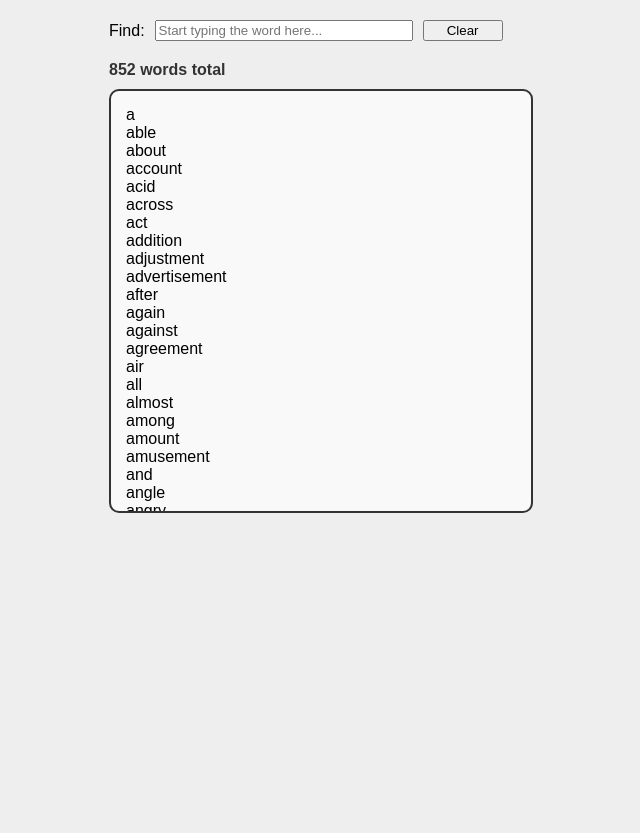
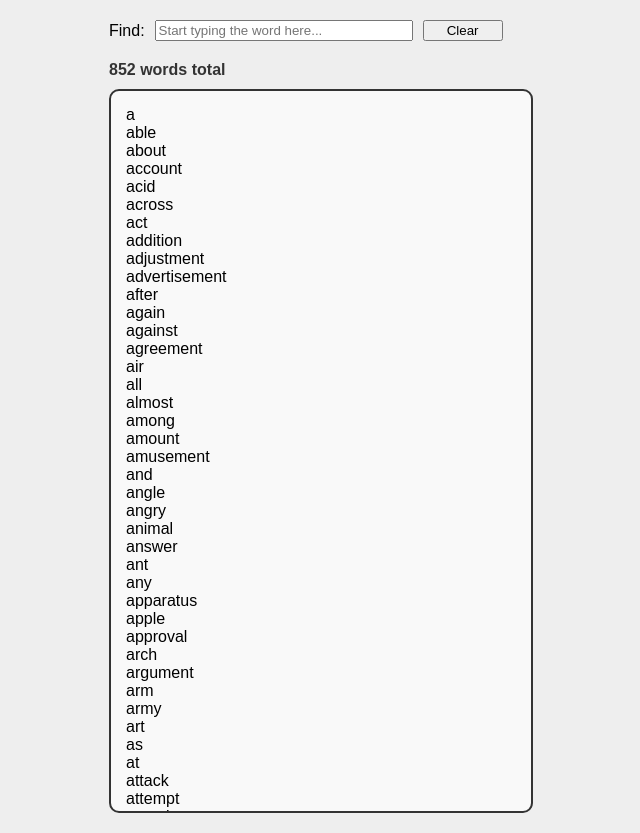
Before and after one commit to SGT-Winters/CS4712_Assignments, a plain HTML site: page Mod_1 - Assignments/wordfinder/word-finder.html in a window 1280 px wide. Shown: the whole page, without its empty margins (231-871 px from the left). Before the commit the page ends 800 px from the top, so only its background shows below. Drawn offline with nearby package versions, Linux system fonts and the light colour scheme.

Commit message:
window height updated

```diff
--- a/Mod_1 - Assignments/wordfinder/word-finder.html
+++ b/Mod_1 - Assignments/wordfinder/word-finder.html
@@ -67,7 +67,7 @@
         }
         #displayBox {
             width: 400px;
-            height: 400px;
+            height: 700px;
             border: 2px solid #333;
             border-radius: 10px;
             background-color: #f9f9f9;
```
